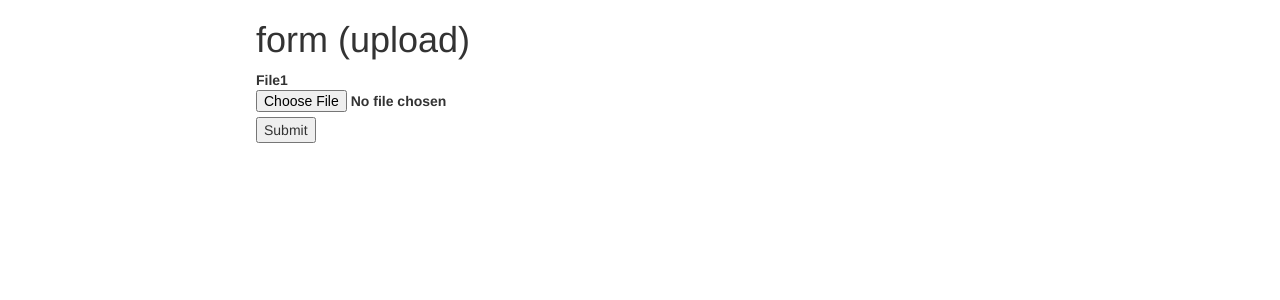
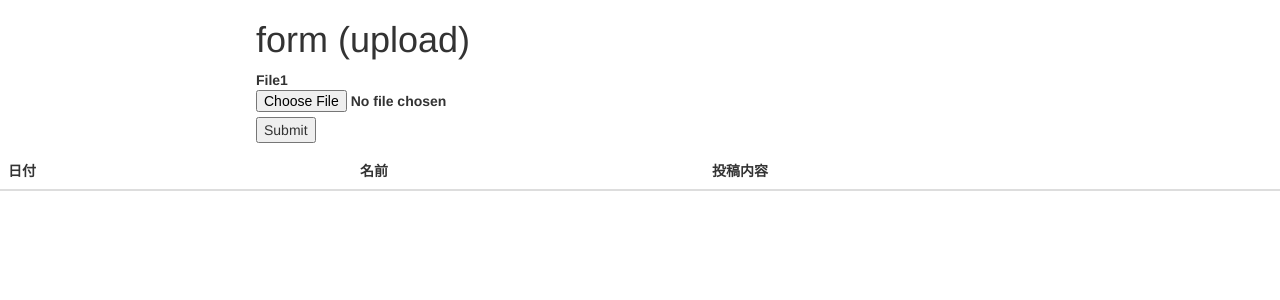
Before and after one commit to fumisan/test, a Flask app: page /upload in a window 1280 px wide. Shown: the top 300 px of the page. Run offline with Flask 2, Linux system fonts and the light colour scheme; lists and menus that the app fills with data are empty; some libraries are stand-ins or nearby versions.

Commit message:
hello heroku commit

```diff
--- a/requirements.txt
+++ b/requirements.txt
@@ -2,4 +2,5 @@ Flask
 flask_sqlalchemy
 openpyxl
 request
-beautiful4soap
+openpyxl
+pprint
--- a/templates/upload.html
+++ b/templates/upload.html
@@ -9,6 +9,24 @@
         <div><button type="submit">Submit</button></div>
     </form>
     <p>{{ message }}</p>
+</div>
 
-</div>
+<table class="table">
+  <thead class="thead-dark">
+      <tr>
+          <th>日付</th>
+          <th>名前</th>
+          <th>投稿内容</th>
+      </tr>
+  </thead>
+  <tbody>
+  {% for th in lines %}
+      <tr>
+      <td>{{ th.pub_date }}</td>
+      <td>{{ th.name }}</td>
+      <td>{{ th.comment }}</td>
+      </tr>
+  {% endfor %}
+  </tbody>
+</table>
 {% endblock %}
```
